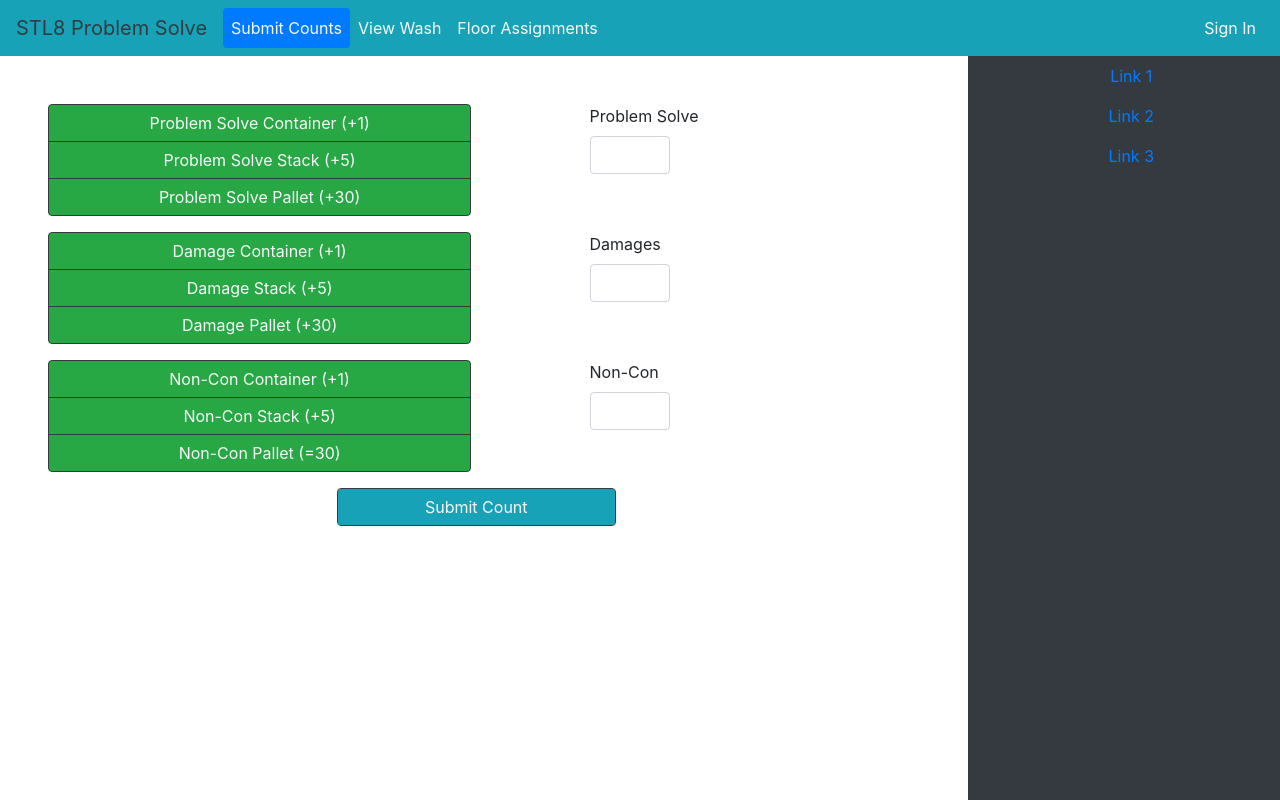
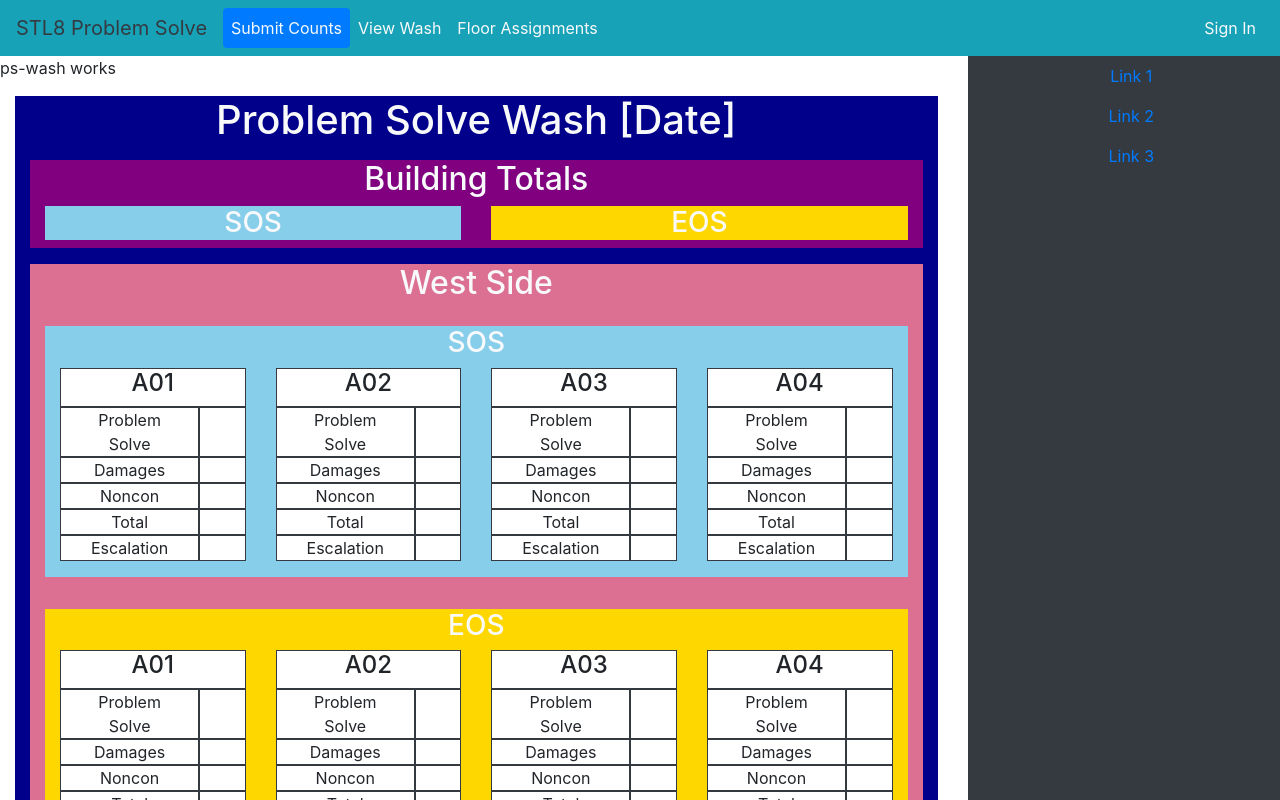
Before and after one commit to DaddyLongLegs142/AMZN-STL8-Problem-Solve-Manager, an Angular app in the folder PS-Manager/: page / in a window 1280 px wide. Shown: the top 800 px of the page. Built offline with nearby package versions, Linux system fonts and the light colour scheme.

Commit message:
Bug Fixes

```diff
--- a/PS-Manager/src/app/app.component.html
+++ b/PS-Manager/src/app/app.component.html
@@ -8,7 +8,7 @@
   <!-- main body -->
   <div id="main-container" class="row">
     <div class="col-md-9">
-      <app-ps-count-form></app-ps-count-form>
+      <app-ps-wash></app-ps-wash>
     </div>
     <div class="sidebar-links col-md-3 bg-dark">
       <app-ps-links></app-ps-links>
--- a/PS-Manager/src/app/app.module.ts
+++ b/PS-Manager/src/app/app.module.ts
@@ -13,7 +13,7 @@ import { PSWashComponent } from './ps-wash/ps-wash.component';
     NavbarComponent,
     PSLinksComponent,
     PsCountFormComponent,
-    PSLinksComponent
+    PSWashComponent
   ],
   imports: [
     BrowserModule
```
